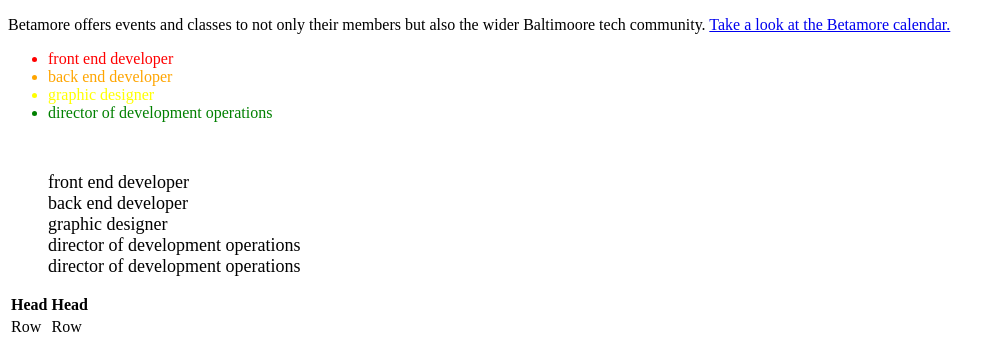
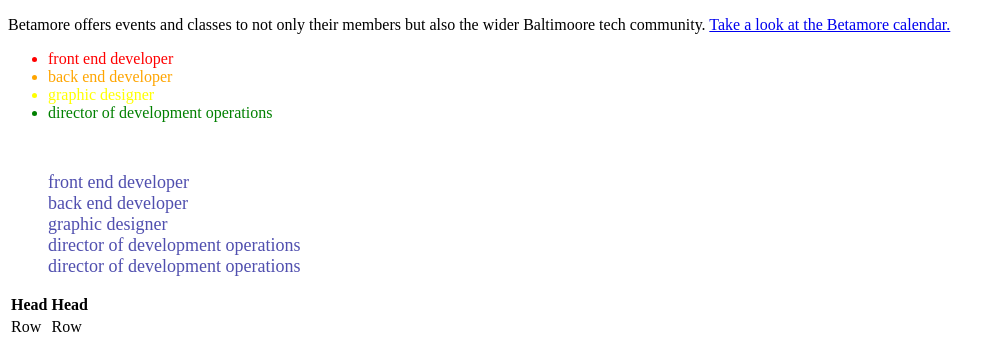
Before and after one commit to leannematlach/leannematlach.github.io, a plain HTML site: page index.html in a window 1280 px wide. Shown: the part 708-1055 px from the top of the page, without its empty margins (0-1000 px from the left). Drawn offline with Linux system fonts and the light colour scheme.

Commit message:
change to class

```diff
--- a/style.css
+++ b/style.css
@@ -20,6 +20,6 @@
 #bold-text {
 	font-weight: bold;
 }
-#color-blue {
+.color-blue {
 	color: #504faf;
 }
```
